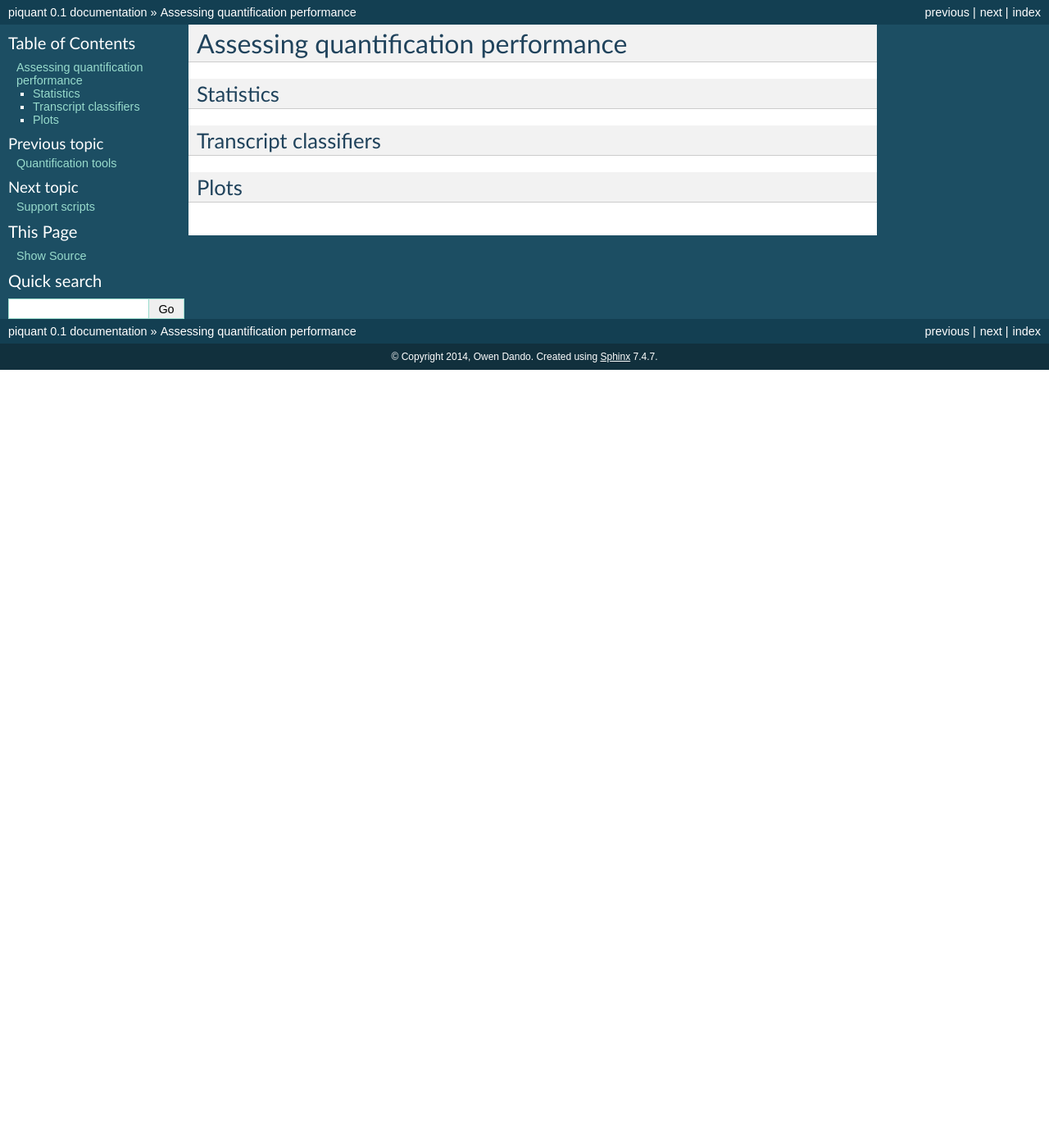
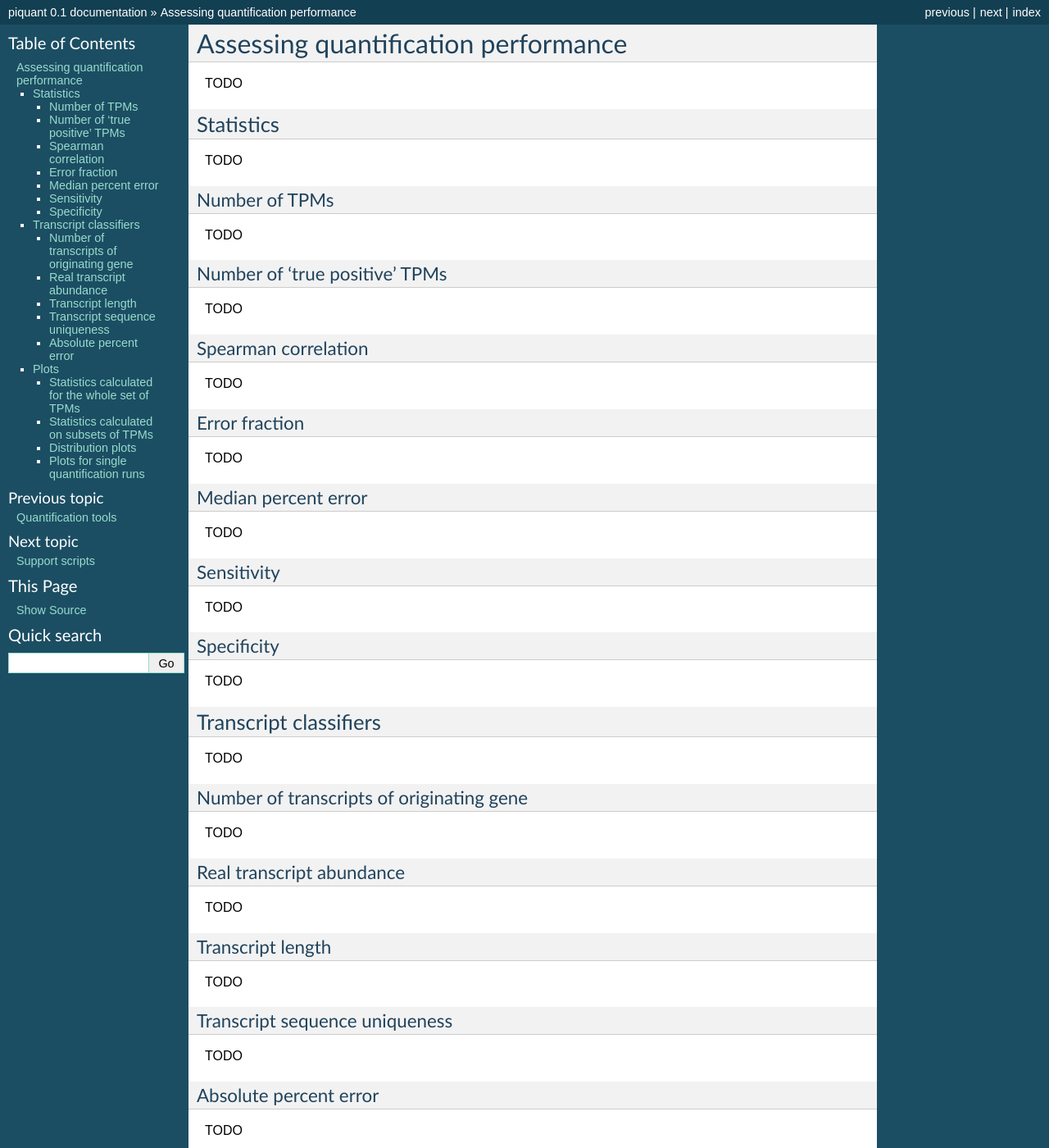
Before and after one commit to lweasel/piquant, a Sphinx documentation site: the page built from docs/assessment.rst, in a window 1280 px wide and 1400 px high. Shown: the whole window at 82% size. Built offline with Sphinx 7.4.7, drawn with Linux system fonts in a browser that asks for light colours; some of the changed text lies outside the part shown.

Commit message:
Finish fleshing out structure of documentation.

```diff
--- a/docs/assessment.rst
+++ b/docs/assessment.rst
@@ -1,11 +1,99 @@
 Assessing quantification performance
 ====================================
+
+TODO
 
 Statistics
 ----------
 
+TODO
+
+Number of TPMs
+^^^^^^^^^^^^^^
+
+TODO
+
+Number of 'true positive' TPMs
+^^^^^^^^^^^^^^^^^^^^^^^^^^^^^^
+
+TODO
+
+Spearman correlation
+^^^^^^^^^^^^^^^^^^^^
+
+TODO
+
+Error fraction
+^^^^^^^^^^^^^^
+
+TODO
+
+Median percent error
+^^^^^^^^^^^^^^^^^^^^
+
+TODO
+
+Sensitivity
+^^^^^^^^^^^
+
+TODO
+
+Specificity
+^^^^^^^^^^^
+
+TODO
+
 Transcript classifiers
 ----------------------
 
+TODO
+
+Number of transcripts of originating gene
+^^^^^^^^^^^^^^^^^^^^^^^^^^^^^^^^^^^^^^^^^
+
+TODO
+
+Real transcript abundance
+^^^^^^^^^^^^^^^^^^^^^^^^^
+
+TODO
+
+Transcript length
+^^^^^^^^^^^^^^^^^
+
+TODO
+
+Transcript sequence uniqueness
+^^^^^^^^^^^^^^^^^^^^^^^^^^^^^^
+
+TODO
+
+Absolute percent error
+^^^^^^^^^^^^^^^^^^^^^^
+
+TODO
+
 Plots
 -----
+
+TODO
+
+Statistics calculated for the whole set of TPMs
+^^^^^^^^^^^^^^^^^^^^^^^^^^^^^^^^^^^^^^^^^^^^^^^
+
+TODO
+
+Statistics calculated on subsets of TPMs
+^^^^^^^^^^^^^^^^^^^^^^^^^^^^^^^^^^^^^^^^
+
+TODO
+
+Distribution plots
+^^^^^^^^^^^^^^^^^^
+
+TODO
+
+Plots for single quantification runs
+^^^^^^^^^^^^^^^^^^^^^^^^^^^^^^^^^^^^
+
+TODO
```
Also changed, not shown: docs/commands.rst (+16 -0 lines), docs/extending.rst (+8 -0 lines), docs/quantifiers.rst (+22 -0 lines).
